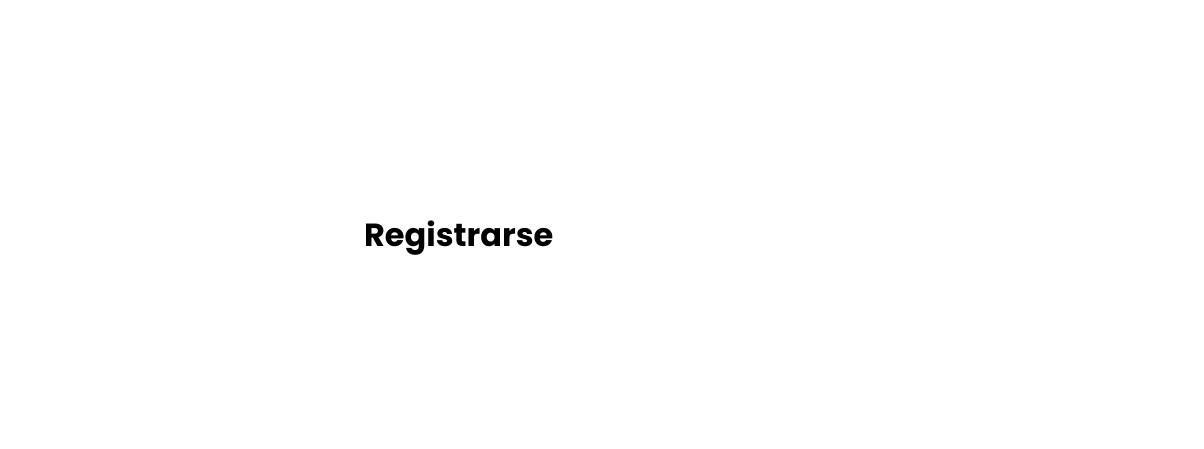
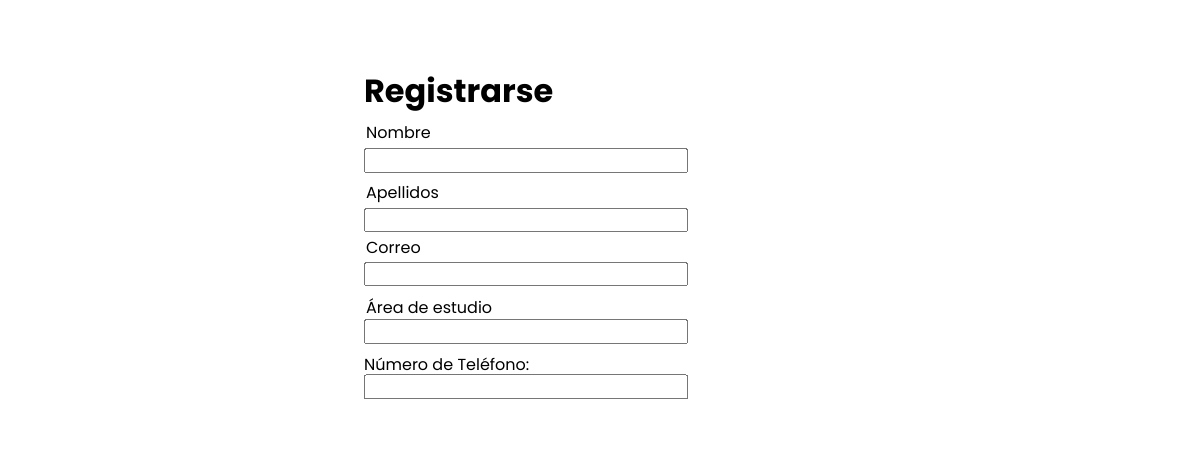
Before and after one commit to Alexbg08/ConecTec, a plain HTML site: page Web/public/registrarEstudiante.html in a window 1280 px wide. Shown: the top 449 px of the page, 76-1280 px from the left. Drawn offline with Linux system fonts and the light colour scheme.

Commit message:
modificaciones

```diff
--- a/Web/public/css/estilos.css
+++ b/Web/public/css/estilos.css
@@ -149,8 +149,8 @@ form .username{
  */
 
 .registro{
-    position:  absolute;
-    top: 30%;
+    position:  relative;
+    top: 20%;
     left: 50%;
     transform: translate(-50%, -50%);
     width: 400px;
@@ -165,3 +165,70 @@ form .username{
     padding: 0 10px;
     box-sizing: border-box;
 }
+form .nombreE{
+    position: relative;
+    margin: 30px 0;
+}
+
+.nombreE input[type="text"] {
+    margin-top: 40px;
+    left: 2px;
+    transform: translateY(-50%);
+    font-size: 16px;
+    pointer-events: none;
+}
+
+.nombreE label {
+    position: absolute;
+    top: 60px;
+    left: 2px;
+    transform: translateY(-50%);
+    font-size: 16px;
+    pointer-events: none;
+}
+.apellidoE input[type="text"] {
+    margin-top: 35px;
+    left: 2px;
+    transform: translateY(-50%);
+    font-size: 16px;
+    pointer-events: none;
+}
+.apellidoE label {
+    position: absolute;
+    top: 120px;
+    left: 2px;
+    transform: translateY(-50%);
+    font-size: 16px;
+    pointer-events: none;
+}
+
+.emailE input[type="text"] {
+    margin-top: 30px;
+    left: 2px;
+    transform: translateY(-50%);
+    font-size: 16px;
+    pointer-events: none;
+}
+.emailE label {
+    position: absolute;
+    top: 175px;
+    left: 2px;
+    transform: translateY(-50%);
+    font-size: 16px;
+    pointer-events: none;
+}
+.carreraE input[type="text"] {
+    margin-top: 33px;
+    left: 2px;
+    transform: translateY(-50%);
+    font-size: 16px;
+    pointer-events: none;
+}
+.carreraE label {
+    position: absolute;
+    top: 235px;
+    left: 2px;
+    transform: translateY(-50%);
+    font-size: 16px;
+    pointer-events: none;
+}
--- a/Web/public/registrarEstudiante.html
+++ b/Web/public/registrarEstudiante.html
@@ -11,6 +11,34 @@
     <img src="images/ConectLogo.png">
     <div class="registro">
         <h1>Registrarse</h1>
+        <form method="post"></form>
+        <div class= "nombreE">
+            <input type="text" required>
+            <label >Nombre</label>
+        </div>
+        <div class= "apellidoE">
+            <input type="text" required>
+            <label >Apellidos</label>
+        </div>
+        <div class= "emailE">
+            <input type="text" required>
+            <label >Correo</label>
+        </div>
+        <div class= "carreraE">
+            <input type="text" required>
+            <label >Área de estudio</label>
+        </div>
+        <div class="numPhoneE">
+            <label for="telefono">Número de Teléfono:</label>
+            <input type="tel" id="telefono" name="telefono"  required>
+        </div>
+
+
+
+    </form>
+    </div>
+    <div class="registro2">
+
     </div>
     <div class="footer-background">
 
```
